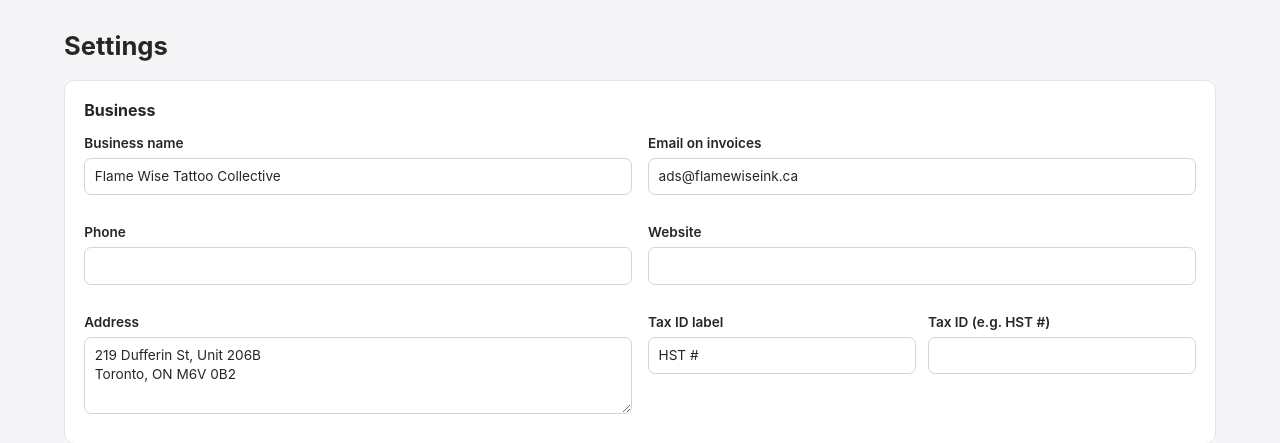
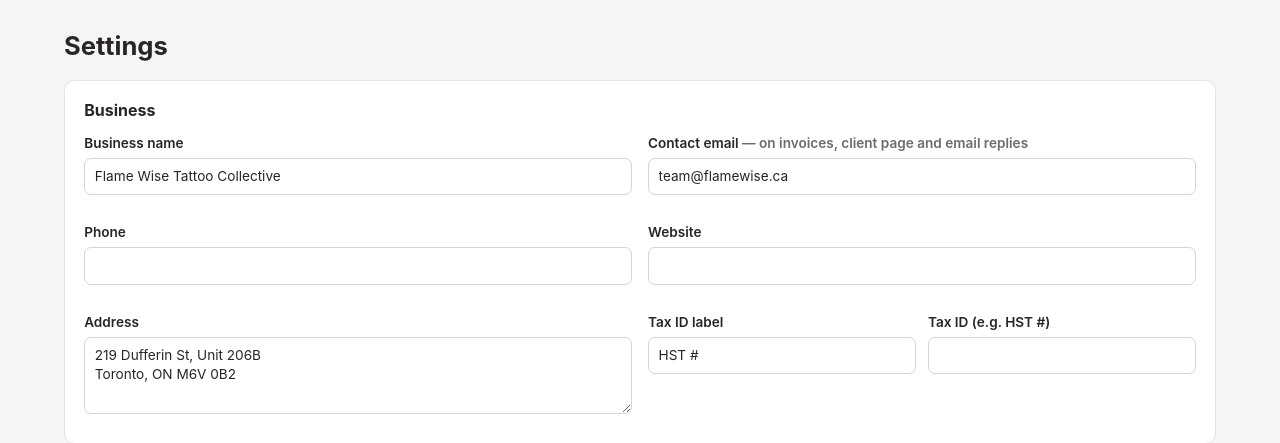
Before and after one commit to ar-va/web-invoices-flamewiseink-com, a Flask app: page /settings in a window 1280 px wide. Shown: the part 57-500 px from the top of the page. Run offline with Flask 3, Linux system fonts and the light colour scheme; the visitor is signed in with stand-in values (Sample User, id 1); data comes from the database, SQL or seed files in the repository; data that the repository does not hold is empty; parts of the project's set-up code (start-up, migrations or seed data) failed here and were passed over.

Commit message:
Contact email team@flamewise.ca on invoices, client page and replies

```diff
--- a/app/app.py
+++ b/app/app.py
@@ -85,7 +85,7 @@ app.config.update(
 DEFAULTS = {
     "business_name": "Flame Wise Tattoo Collective",
     "business_address": "219 Dufferin St, Unit 206B\nToronto, ON M6V 0B2",
-    "business_email": "ads@flamewiseink.ca",
+    "business_email": "team@flamewise.ca",
     "business_phone": "",
     "business_website": "",
     "tax_number_label": "HST #",
--- a/app/templates/public_invoice.html
+++ b/app/templates/public_invoice.html
@@ -45,7 +45,7 @@
   <div class="flash ok">Paid in full — thank you!</div>
 {% endif %}
 
-<div class="public-tools no-print"><button class="link" onclick="window.print()">Print or save as PDF</button></div>
+<div class="public-tools no-print">{% if s.business_email %}<span class="small muted">Questions? <a href="mailto:{{ s.business_email }}">{{ s.business_email }}</a></span> · {% endif %}<button class="link" onclick="window.print()">Print or save as PDF</button></div>
 <div class="paper">{% include "_doc.html" %}</div>
 {% endif %}
 {% endblock %}
--- a/app/templates/settings.html
+++ b/app/templates/settings.html
@@ -9,7 +9,7 @@
     <h2>Business</h2>
     <div class="grid2">
       <label>Business name <input name="business_name" value="{{ s.business_name }}" required></label>
-      <label>Email on invoices <input name="business_email" value="{{ s.business_email }}"></label>
+      <label>Contact email <span class="muted small">— on invoices, client page and email replies</span> <input name="business_email" value="{{ s.business_email }}"></label>
       <label>Phone <input name="business_phone" value="{{ s.business_phone }}"></label>
       <label>Website <input name="business_website" value="{{ s.business_website }}"></label>
       <label>Address <textarea name="business_address" rows="3">{{ s.business_address }}</textarea></label>
```
Also changed, not shown: tests/test_app.py (+8 -0 lines).
